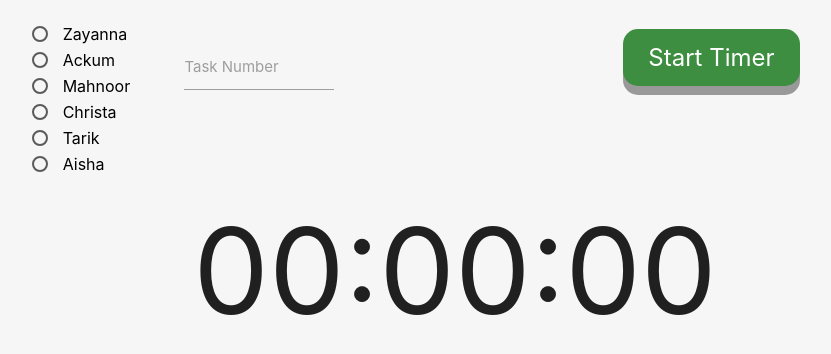
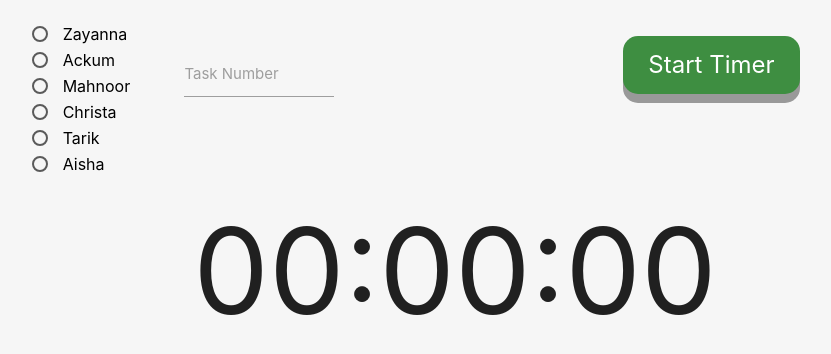
Before and after one commit to fran-fernan/Innovative-Endeavours-Task-Tracker, a PHP site: page / in a window 1280 px wide. Shown: the part 64-418 px from the top of the page, without its empty margins (185-1016 px from the left). Run offline with PHP 8.4, Linux system fonts and the light colour scheme; data that the repository does not hold is empty.

Commit message:
moreformata

```diff
--- a/index.php
+++ b/index.php
@@ -70,7 +70,7 @@
                         </label></p>
                 </div>
                 <div class="input-field col s5">
-                    <div style="line-height:50%;">
+                    <div style="line-height:100%;">
                         <br>
                     </div>
                     <div class="input-field col s6">
@@ -79,7 +79,7 @@
                     </div>
                 </div>
                 <div class="input-field col s5">
-                    <div style="line-height:50%;">
+                    <div style="line-height:100%;">
                         <br>
                     </div>
                     <center><input type="submit" class="button" id="button" value="Start Timer" disabled></center>
```
